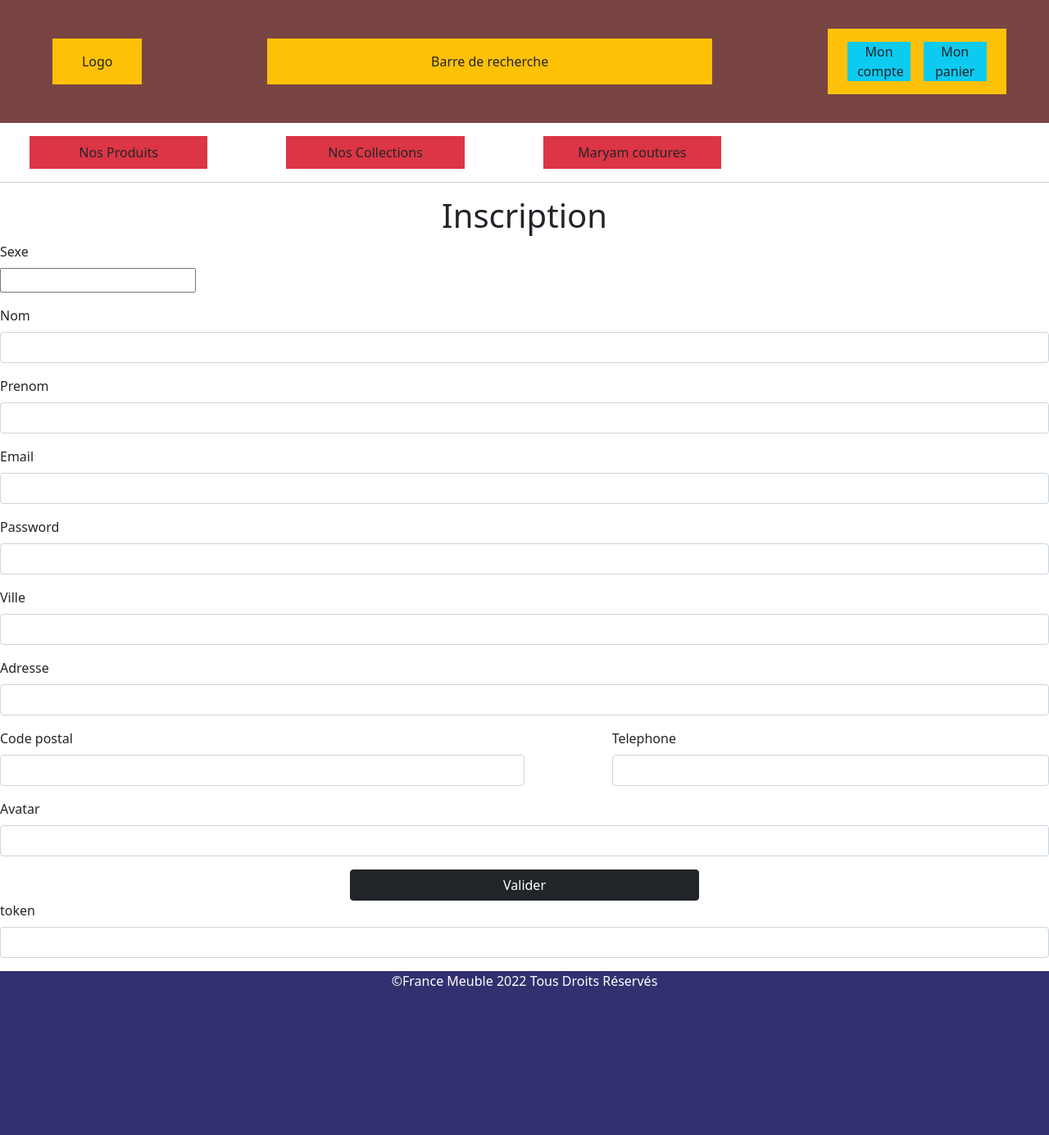
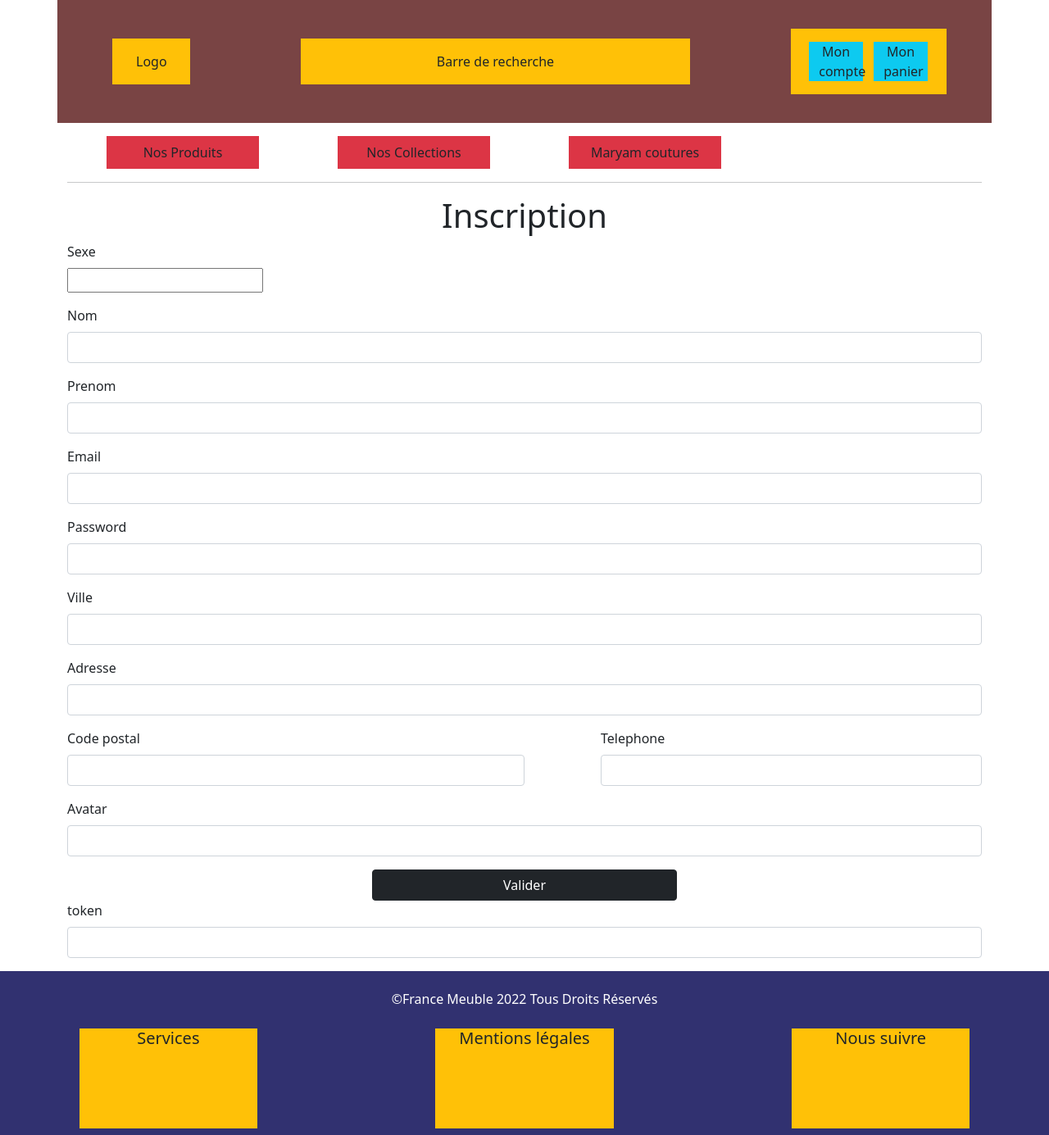
Before and after one commit to konomoha/franceMeuble, a PHP site: template templates/registration/register.html.twig in a window 1280 px wide. Shown: the whole page at 82% size. Run offline with PHP 8.4, Linux system fonts and the light colour scheme; the template is opened without the code that fills it, so the values that code supplies are empty; form fields are guessed from the names that the template uses; some libraries are stand-ins or nearby versions.

Commit message:
maj template index

```diff
--- a/public/css/style.css
+++ b/public/css/style.css
@@ -33,3 +33,7 @@ footer{
     min-height: 200px;
     background-color: rgb(49, 49, 112);
 }
+
+footer div{
+    min-height: 100px;
+}
--- a/templates/base.html.twig
+++ b/templates/base.html.twig
@@ -20,6 +20,7 @@
     </head>
 
   <body>
+  <div class="container">
   <header class="row justify-content-around align-items-center">
 
 
@@ -36,12 +37,15 @@
    </div>
 
   </header>
-  <nav class="row justify-content-start my-3">
-    <div class="col-2 bg-danger p-2 mx-5 text-center">Nos Produits</div>
-    <div class="col-2 bg-danger p-2 mx-5 text-center">Nos Collections</div>
-    <div class="col-2 bg-danger p-2 mx-5 text-center">Maryam coutures</div>
 
-  </nav>
+  <div class="container">
+    <nav class="row justify-content-start my-3">
+      <div class="col-2 bg-danger p-2 mx-5 text-center">Nos Produits</div>
+      <div class="col-2 bg-danger p-2 mx-5 text-center">Nos Collections</div>
+      <div class="col-2 bg-danger p-2 mx-5 text-center">Maryam coutures</div>
+
+    </nav>
+  </div>
   <hr>
 
     <main>
@@ -51,15 +55,24 @@
 
     </main>
 
-    <footer>
+    <footer class="row justify-content-around">
+      <p class="text-center align-self-end text-white">&copy;France Meuble 2022 Tous Droits Réservés</p>
+      <div class="bg bg-warning col-2  my-2 text-center">
+        <h5>Services</h5>
+      </div>
 
+      <div class="bg bg-warning col-2 my-2 text-center">
+        <h5>Mentions légales</h5>
+      </div>
 
-      <p class="text-center align-self-end text-white">&copy;France Meuble 2022 Tous Droits Réservés</p>
+      <div class="bg bg-warning col-2 my-2 text-center">
+        <h5>Nous suivre</h5>
+      </div>
 
-    </div>
 
 
     </footer>
+  </div>
 
       <script src="https://cdn.jsdelivr.net/npm/bootstrap@5.1.3/dist/js/bootstrap.bundle.min.js" integrity="sha384-ka7Sk0Gln4gmtz2MlQnikT1wXgYsOg+OMhuP+IlRH9sENBO0LRn5q+8nbTov4+1p" crossorigin="anonymous"></script>
 
```
Also changed, not shown: templates/boutique/index.html.twig (+24 -4 lines), public/img/photos/maryam_couture_font.jpg (added).
